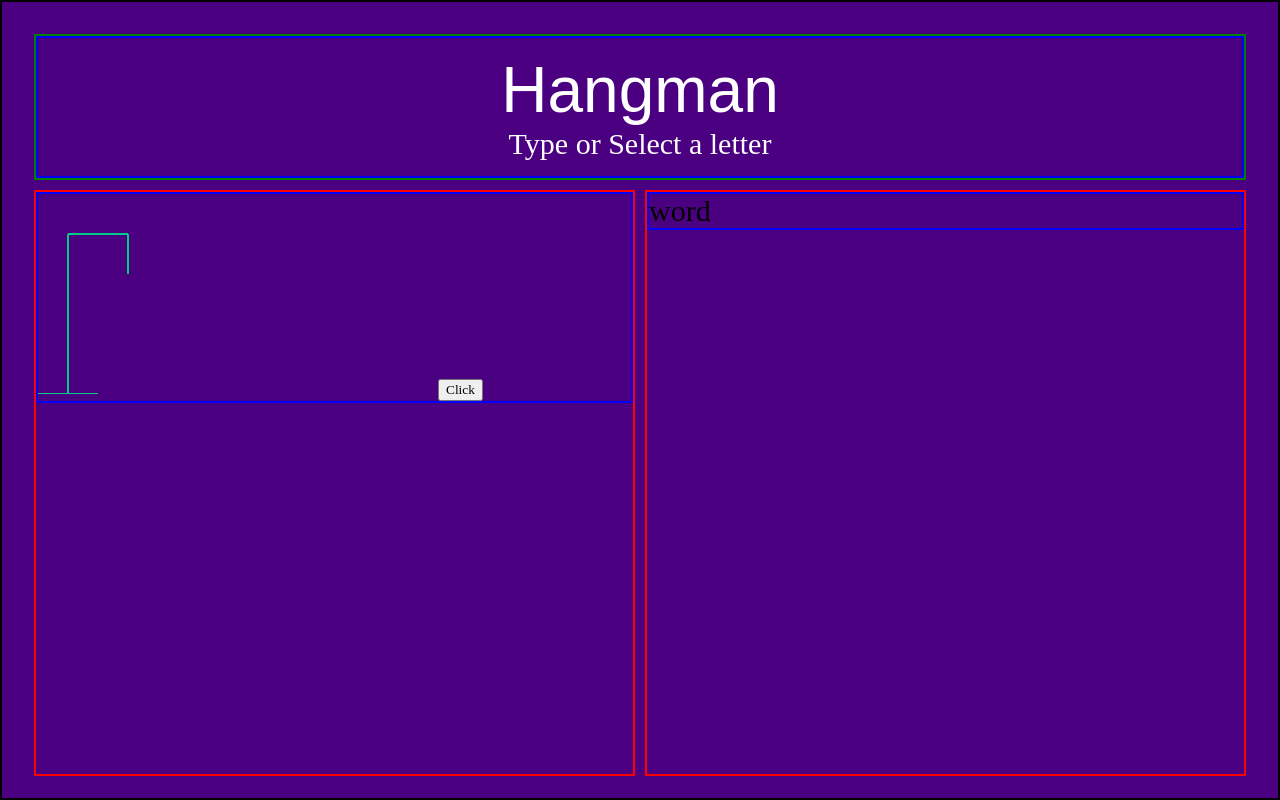
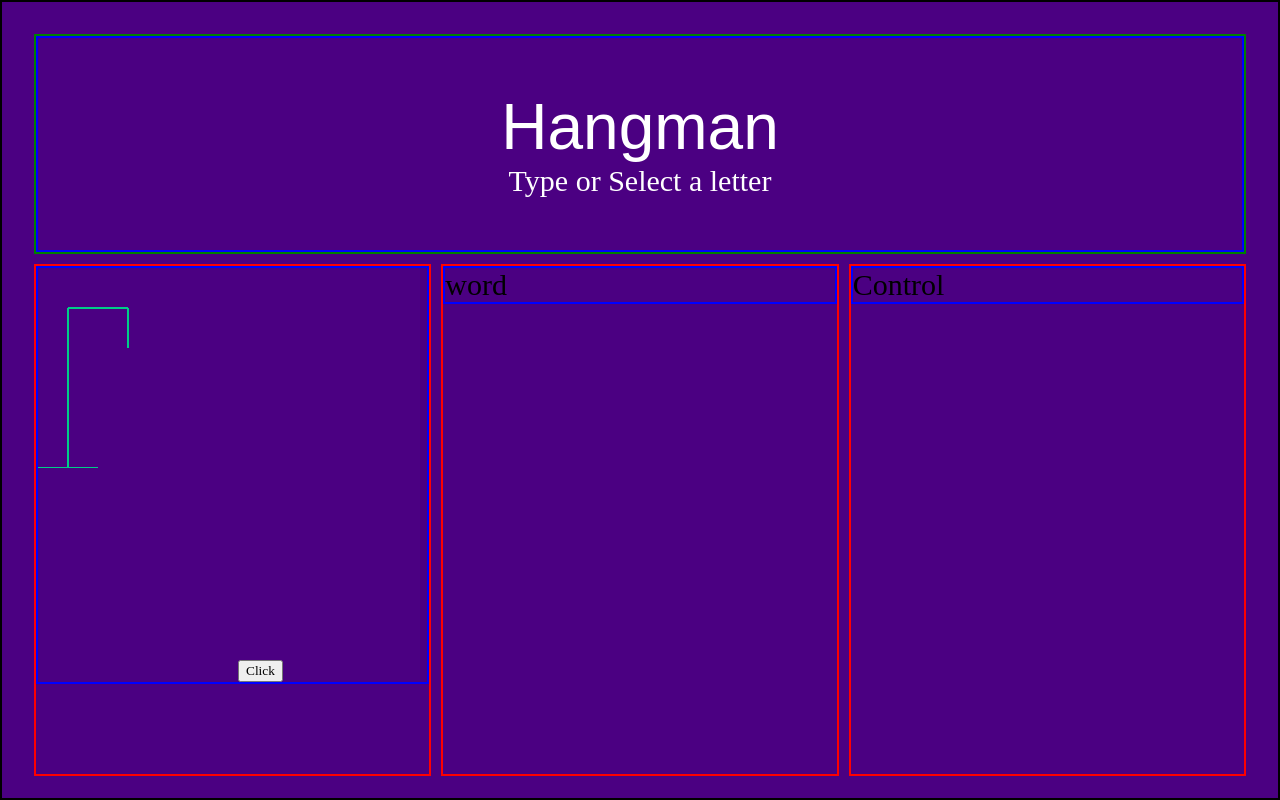
Before and after one commit to FarzanehSa/hangman-game, a React (Create React App) app: page / in a window 1280 px wide. Built offline with nearby package versions, Linux system fonts and the light colour scheme; no server answers; a web font is replaced by a local one.

Commit message:
add contorol section

```diff
--- a/src/App.js
+++ b/src/App.js
@@ -1,10 +1,27 @@
-import './App.scss';
+import { useEffect, useState } from 'react';
+import axios from 'axios';
 
 import Title from './components/Title';
 import Hangman from './components/Hangman';
 import Word from './components/Word';
+import Control from './components/Control';
+import './App.scss';
 
 function App() {
+
+  const [myWord, setMyWord] = useState("");
+
+  useEffect(() => {
+    // axios.get('https://api.datamuse.com/words?sp=a&max=1')
+    // axios.get('https://random-word-api.herokuapp.com/word?length=5')
+    axios.get('https://random-word-api.vercel.app/api?words=1')
+    .then(res => {
+      setMyWord(res.data[0]);
+    });
+  }, []);
+
+  console.log(myWord);
+
   return (
     <div className="app">
       <div className='a-title'>
@@ -13,8 +30,11 @@ function App() {
       <div className='a-hangman'>
         <Hangman />
       </div>
-      <div className='a-word'>
+      <div className='a-word' myWord={myWord}>
         <Word />
+      </div>
+      <div className='a-control'>
+        <Control />
       </div>
     </div>
   );
--- a/src/App.scss
+++ b/src/App.scss
@@ -3,30 +3,37 @@
 .app {
   border: $test;
   width: 100%;
-  height: 100vh;
+  min-height: 100vh;
   padding: 2rem;
   display: grid;
-  grid-template-columns: repeat(2, 1fr);
+  grid-template-columns: repeat(3, 1fr);
   gap: 10px;
-  grid-auto-rows: 20% 80%;
+  grid-auto-rows: 30% 70%;
   background-color: Indigo;
 
   .a-title {
-    grid-column: 1 / 3;
+    grid-column: 1 / 4;
     grid-row: 1;
     border: $test3;
     height: 100%;
     width: 100%;
   }
   .a-hangman {
-    grid-column: 1 / 2;
+    grid-column: 1;
     grid-row: 2;
     border: $test1;
     height: 100%;
     width: 100%;
   }
   .a-word {
-    grid-column: 2 / 2;
+    grid-column: 2;
+    grid-row: 2;
+    border: $test1;
+    height: 100%;
+    width: 100%;
+  }
+  .a-control {
+    grid-column: 3;
     grid-row: 2;
     border: $test1;
     height: 100%;
--- /dev/null
+++ b/src/components/Control.jsx
@@ -0,0 +1,11 @@
+import './Control.scss'
+
+const Control = () => {
+  return (
+    <div className="control">
+      Control
+    </div>
+  )
+}
+
+export default Control;
--- /dev/null
+++ b/src/components/Control.scss
@@ -0,0 +1,5 @@
+@import '../styles/_variables.scss';
+
+.control {
+  border: $test2;
+}
```
